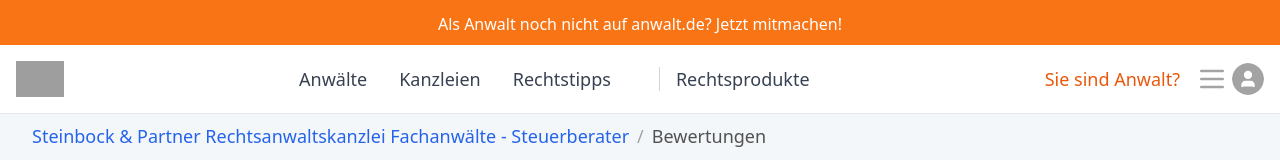
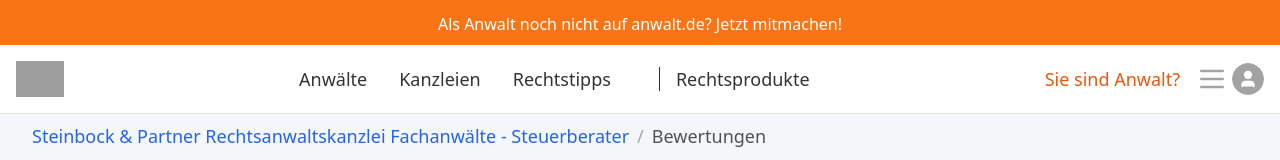
Before and after one commit to dvvvvv411/legal-webpage-builder, a React (Vite) app: page / in a window 1280 px wide. Shown: the top 160 px of the page. Built offline with nearby package versions, Linux system fonts and the light colour scheme; grey boxes are pictures that could not be loaded.

Commit message:
Style navbar elements
Change the color of the divider and text elements in the navbar. Ensure the divider is centered.

```diff
--- a/src/components/Header.tsx
+++ b/src/components/Header.tsx
@@ -44,11 +44,12 @@ const Header = () => {
               {navItems.map((item, index) => (
                 <div key={item.name} className="flex items-center">
                   {item.divider && (
-                    <div className="h-6 w-px bg-gray-300 mx-4" />
+                    <div className="h-6 w-px mx-4" style={{ backgroundColor: '#333333' }} />
                   )}
                   <a
                     href={item.href}
-                    className="text-gray-700 hover:text-blue-600 font-medium transition-colors text-lg"
+                    className="hover:text-blue-600 font-medium transition-colors text-lg"
+                    style={{ color: '#333333' }}
                   >
                     {item.name}
                   </a>
```
